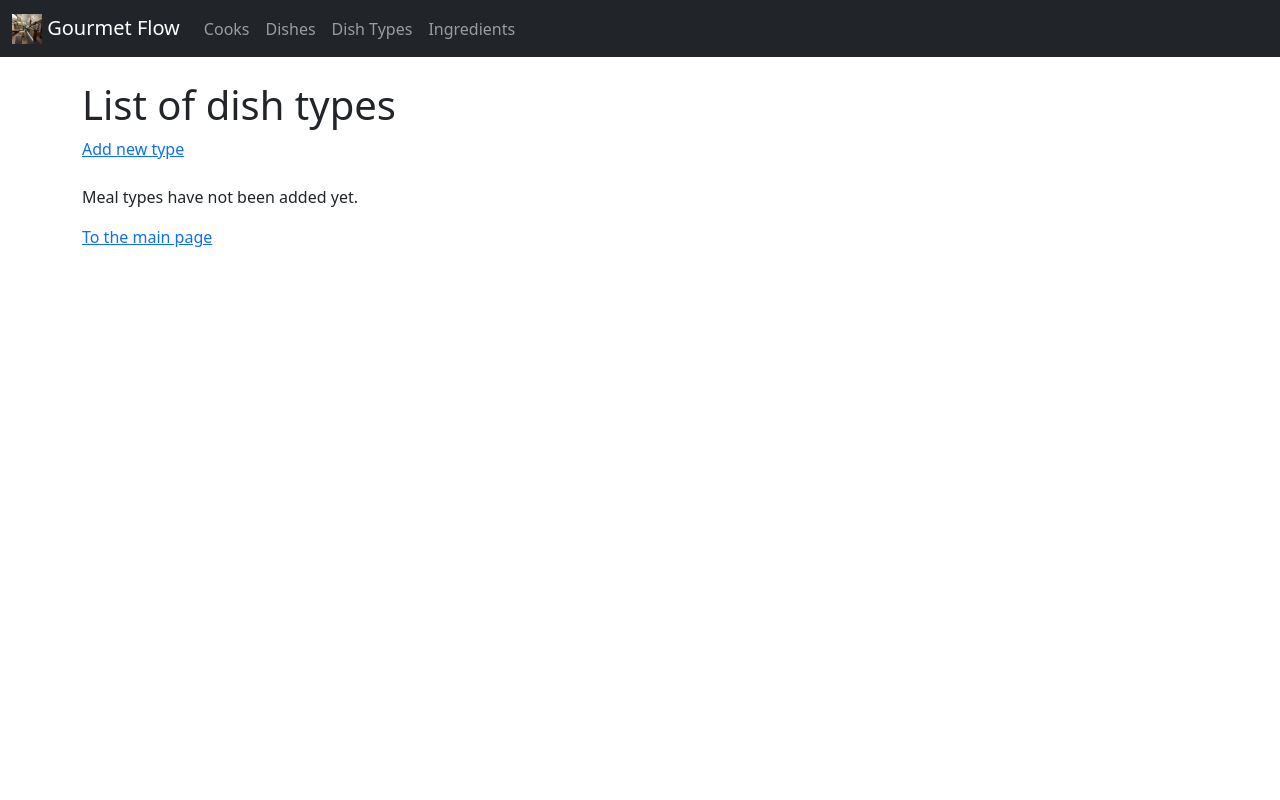
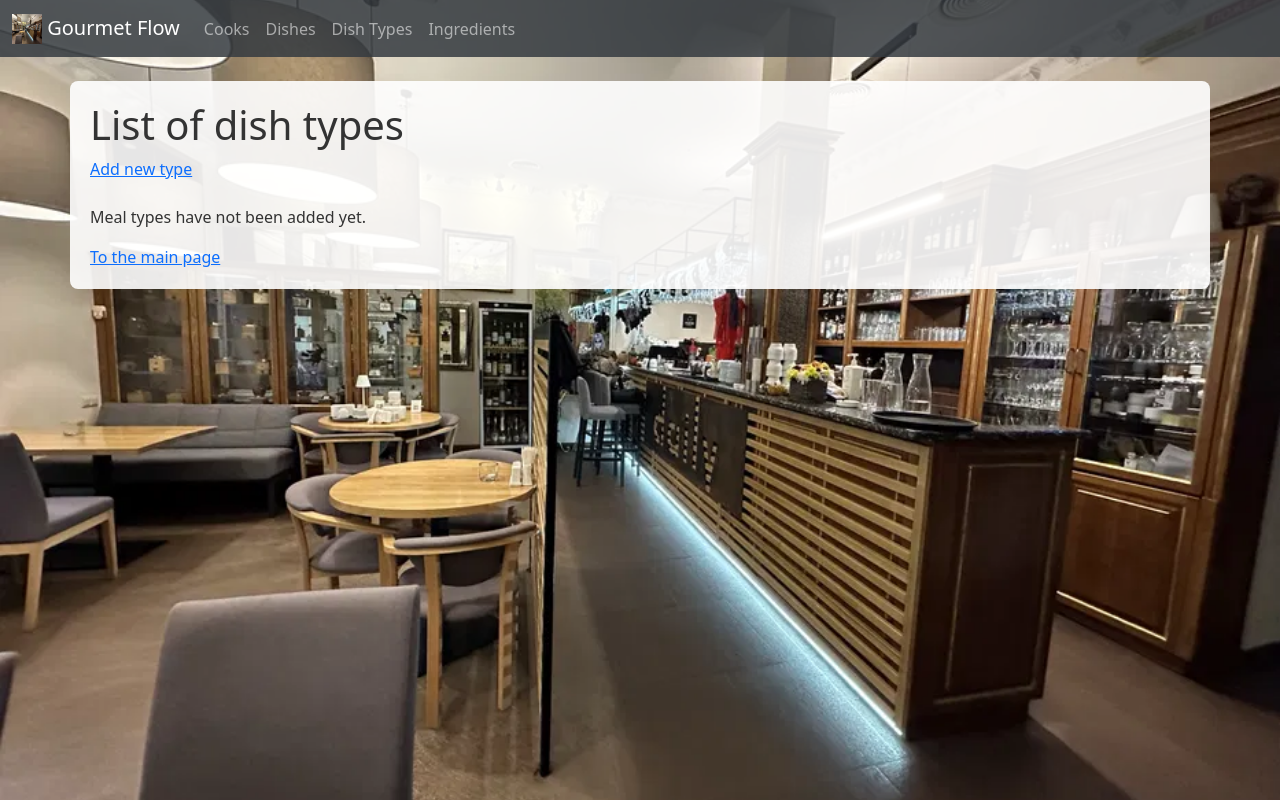
Before and after one commit to Vlad8105/gourmet_flow, a Django app: page /dish-types/ in a window 1280 px wide. Run offline with Django 5.2, Linux system fonts and the light colour scheme.

Commit message:
feat: Apply global background image and update dish list style

```diff
--- a/static/css/styles.css
+++ b/static/css/styles.css
@@ -13,3 +13,24 @@
     justify-content: center;
     align-items: center;
 }
+
+body {
+    background-image: url('../restaurant.png');
+
+    background-size: cover;
+    background-position: center center;
+    background-repeat: no-repeat;
+    background-attachment: fixed;
+    min-height: 100vh;
+    color: #333;
+}
+
+.container {
+    background-color: rgba(255, 255, 255, 0.9);
+    padding: 20px;
+    border-radius: 8px;
+}
+
+.navbar {
+    background-color: rgba(52, 58, 64, 0.85) !important;
+}
```
Also changed, not shown: README.md.
